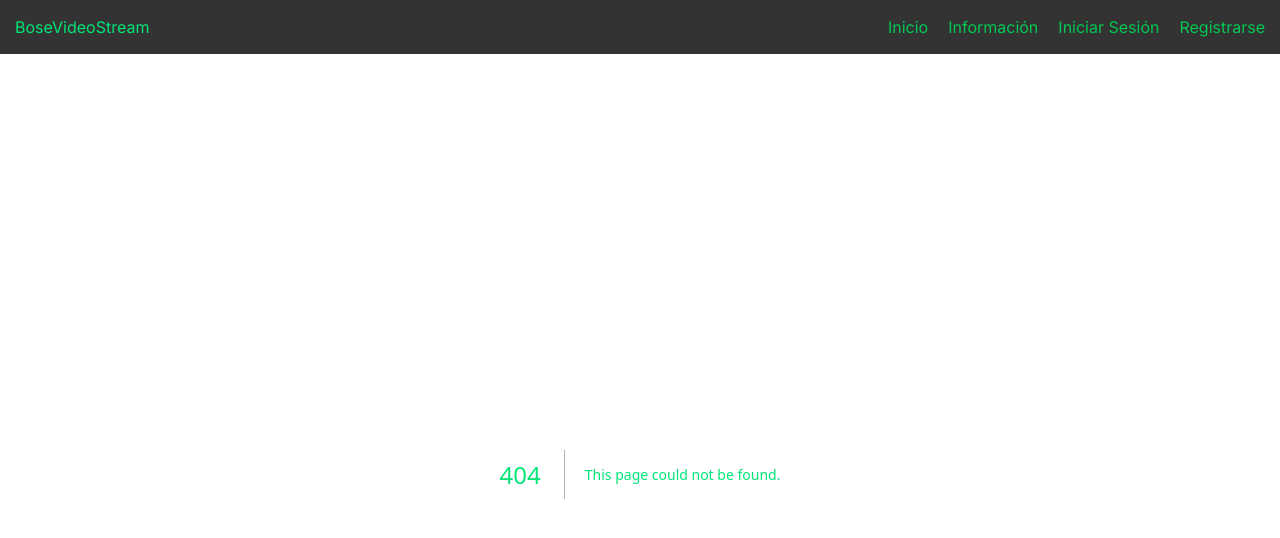
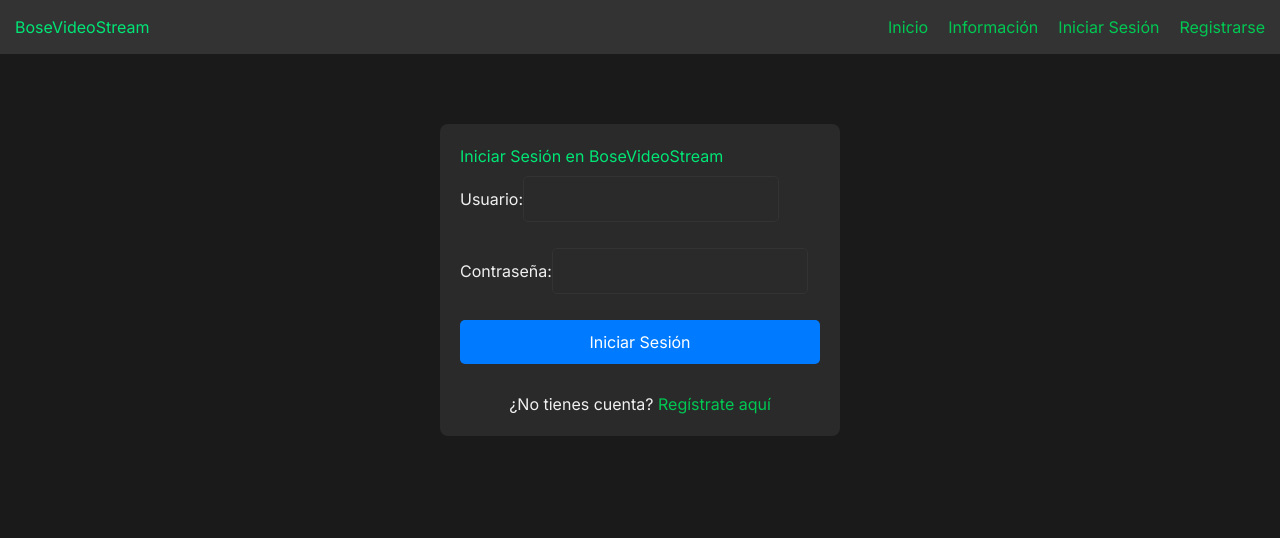
Before and after one commit to pacureok/-BoseVideoStream, a Next.js app: page /login in a window 1280 px wide. Before the commit this address had no page. Shown: the top 538 px of the page. Built offline with nearby package versions, Linux system fonts and the light colour scheme.

Commit message:
Create page.tsx

```diff
--- /dev/null
+++ b/src/app/(auth)/login/page.tsx
@@ -0,0 +1,49 @@
+'use client';
+import { useState } from 'react';
+import { signIn } from 'next-auth/react';
+import { useRouter, useSearchParams } from 'next/navigation';
+
+export default function LoginPage() {
+  const [username, setUsername] = useState('');
+  const [password, setPassword] = useState('');
+  const [error, setError] = useState('');
+  const router = useRouter();
+  const searchParams = useSearchParams();
+  const callbackUrl = searchParams.get('callbackUrl') || '/';
+
+  const handleSubmit = async (e: React.FormEvent) => {
+    e.preventDefault();
+    setError('');
+
+    const result = await signIn('credentials', {
+      redirect: false,
+      username,
+      password,
+    });
+
+    if (result?.error) {
+      setError('Usuario o contraseña incorrectos.');
+    } else if (result?.ok) {
+      router.push(callbackUrl);
+    }
+  };
+
+  return (
+    <div style={{ maxWidth: '400px', margin: '50px auto', padding: '20px', backgroundColor: '#2a2a2a', borderRadius: '8px' }}>
+      <h2>Iniciar Sesión en BoseVideoStream</h2>
+      {error && <p style={{ color: 'red', textAlign: 'center' }}>{error}</p>}
+      <form onSubmit={handleSubmit} style={{ display: 'flex', flexDirection: 'column', gap: '10px' }}>
+        <label>
+          Usuario:
+          <input type="text" value={username} onChange={(e) => setUsername(e.target.value)} required />
+        </label>
+        <label>
+          Contraseña:
+          <input type="password" value={password} onChange={(e) => setPassword(e.target.value)} required />
+        </label>
+        <button type="submit" style={{ backgroundColor: '#007bff', color: 'white', padding: '10px', borderRadius: '5px', border: 'none', cursor: 'pointer' }}>Iniciar Sesión</button>
+      </form>
+      <p style={{ textAlign: 'center', marginTop: '20px' }}>¿No tienes cuenta? <a href="/register">Regístrate aquí</a></p>
+    </div>
+  );
+}
```
